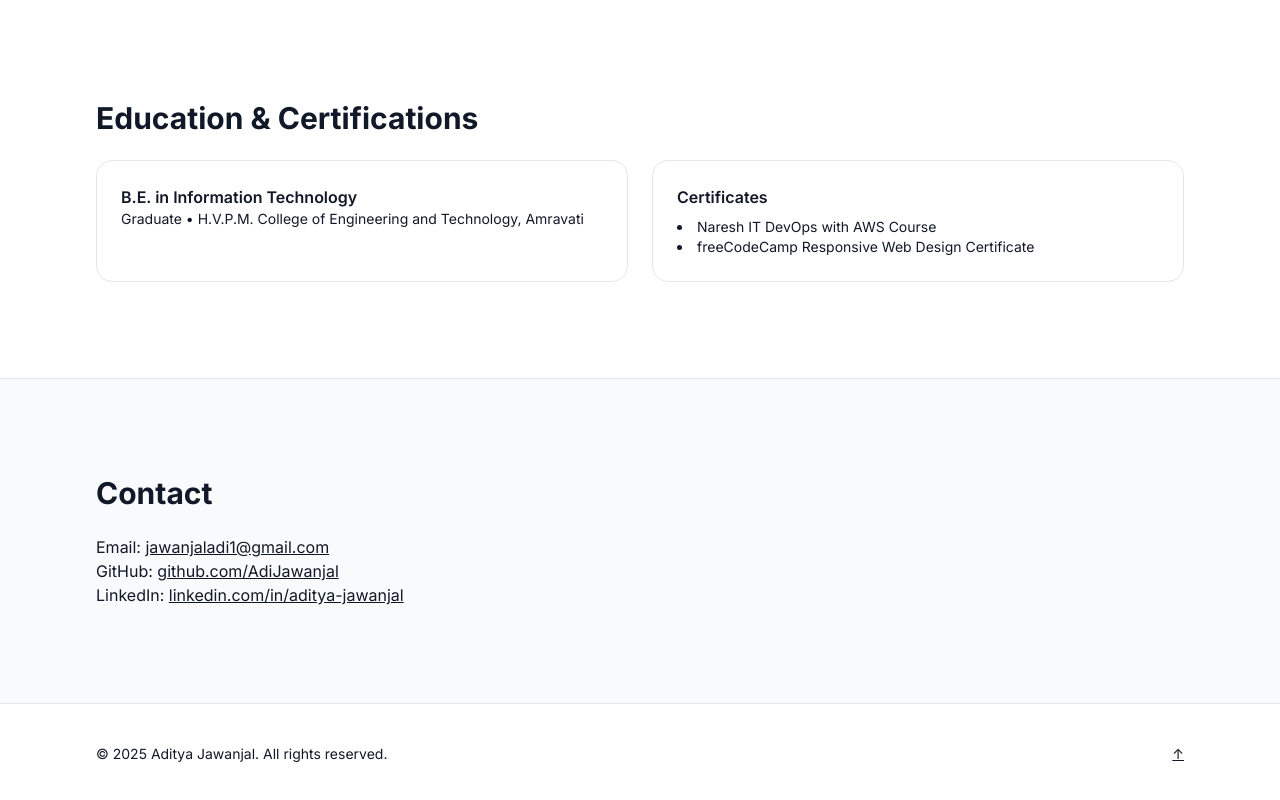
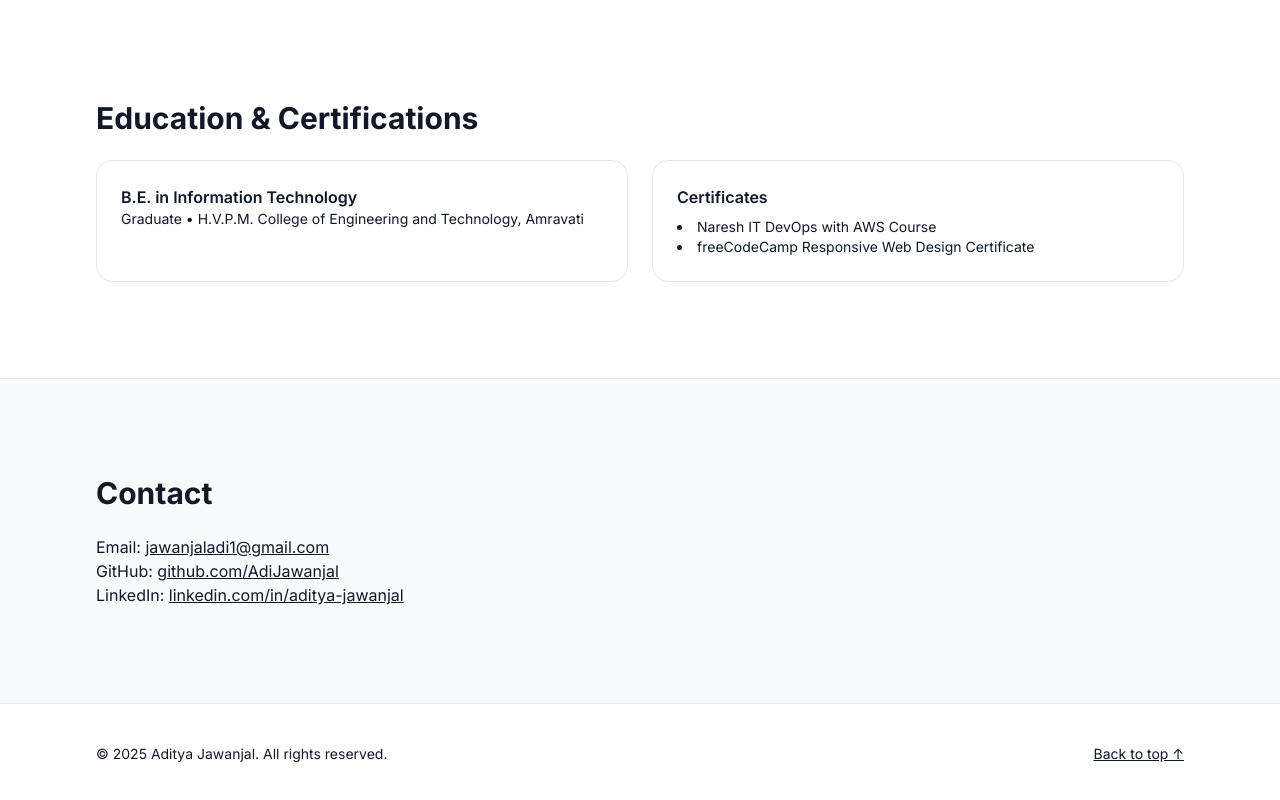
Before and after one commit to AdiJawanjal/New-Portfolio, a plain HTML site: page index.html in a window 1280 px wide. Shown: the part 1852-2652 px from the top of the page. Drawn offline with nearby package versions, Linux system fonts and the light colour scheme.

Commit message:
Update index.html

```diff
--- a/index.html
+++ b/index.html
@@ -248,7 +248,7 @@
   <footer id="resume" class="py-10 border-t">
     <div class="max-w-6xl mx-auto px-4 sm:px-6 lg:px-8 text-sm flex justify-between">
       <p>© <span id="year"></span> Aditya Jawanjal. All rights reserved.</p>
-      <a href="#home" class="underline">↑</a>
+      <a href="#home" class="underline">Back to top ↑</a>
     </div>
   </footer>
 
```
